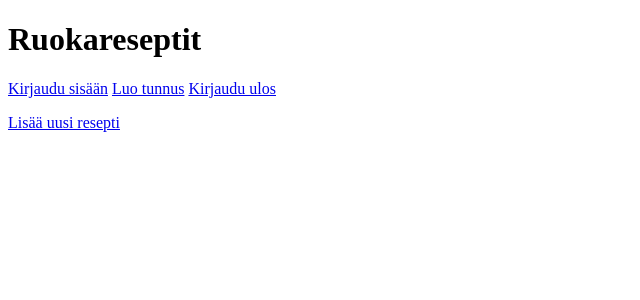
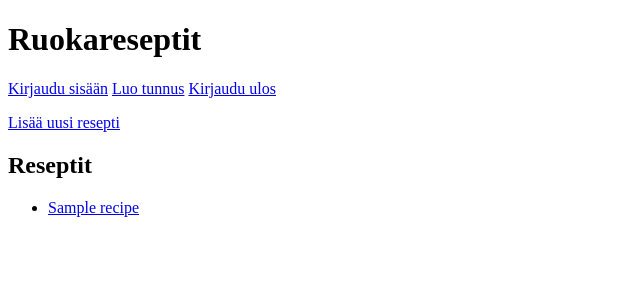
Before and after one commit to eesalor/ruokareseptit, a Flask app: template templates/index.html in a window 1280 px wide. Shown: the top 300 px of the page, without its empty margins (0-640 px from the left). Run offline with Flask 3, Linux system fonts and the light colour scheme; the template is opened without the code that fills it: most values are stand-ins (such as "Sample title", 1, 10 or a date in 2020).

Commit message:
Show recipe list/content of a recipe

```diff
--- a/app.py
+++ b/app.py
@@ -11,7 +11,8 @@ app.secret_key = config.secret_key
 
 @app.route("/")
 def index():
-    return render_template("index.html")
+    all_recipes = recipes.get_recipes()
+    return render_template("index.html", recipes = all_recipes)
 
 @app.route("/register")
 def register():
@@ -77,3 +78,9 @@ def create_recipe():
     recipes.add_recipe(title, ingredient, instruction, user_id)
 
     return redirect("/")
+
+@app.route("/recipe/<int:recipe_id>")
+def show_recipe(recipe_id):
+    recipe = recipes.get_recipe(recipe_id)
+
+    return render_template("show_recipe.html", recipe=recipe)
--- a/templates/index.html
+++ b/templates/index.html
@@ -23,6 +23,14 @@
       <a href="/new_recipe">Lisää uusi resepti</a>
     </p>
   </form>
+
+  <h2>Reseptit</h2>
+  <ul>
+    {% for recipe in recipes %}
+    <li><a href="/recipe/{{ recipe.id }}">{{ recipe.title }}</a></li>
+    {% endfor %}
+  </ul>
+
 </body>
 
 </html>
```
Also changed, not shown: recipes.py (+12 -0 lines), templates/show_recipe.html (added, +25 -0 lines).
